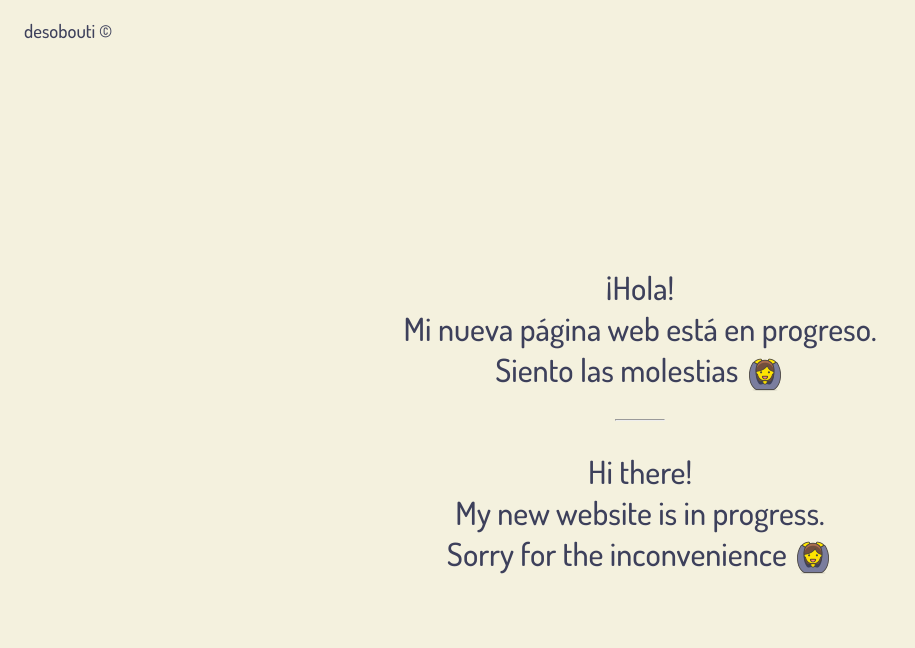
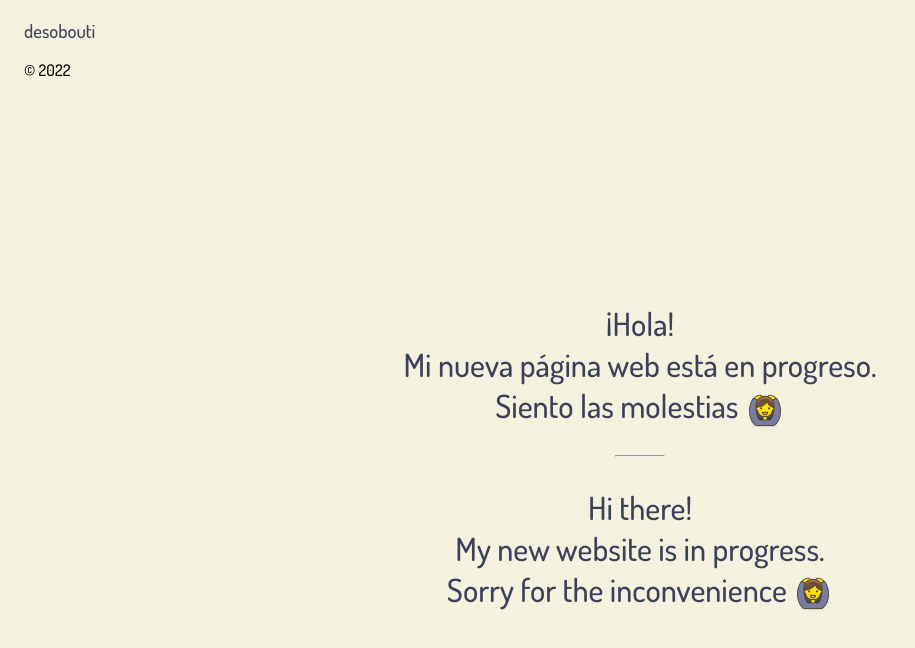
Before and after one commit to desobouti/my-website-2022, a plain HTML site: page index.html in a window 1280 px wide. Shown: the whole page, without its empty margins (0-915 px from the left). Drawn offline with nearby package versions, Linux system fonts and the light colour scheme.

Commit message:
Add files via upload

```diff
--- a/index.html
+++ b/index.html
@@ -15,7 +15,8 @@
 	</head>
 	<body>
 		<header class="r-header">
-			<h3>desobouti &copy;</h3>
+			<h3>desobouti</h3>
+			<p class="copyright">&copy; <script>document.write(new Date().getFullYear());</script></p>
 		</header>
 		<div class="r-main">
 			<h1>
```
